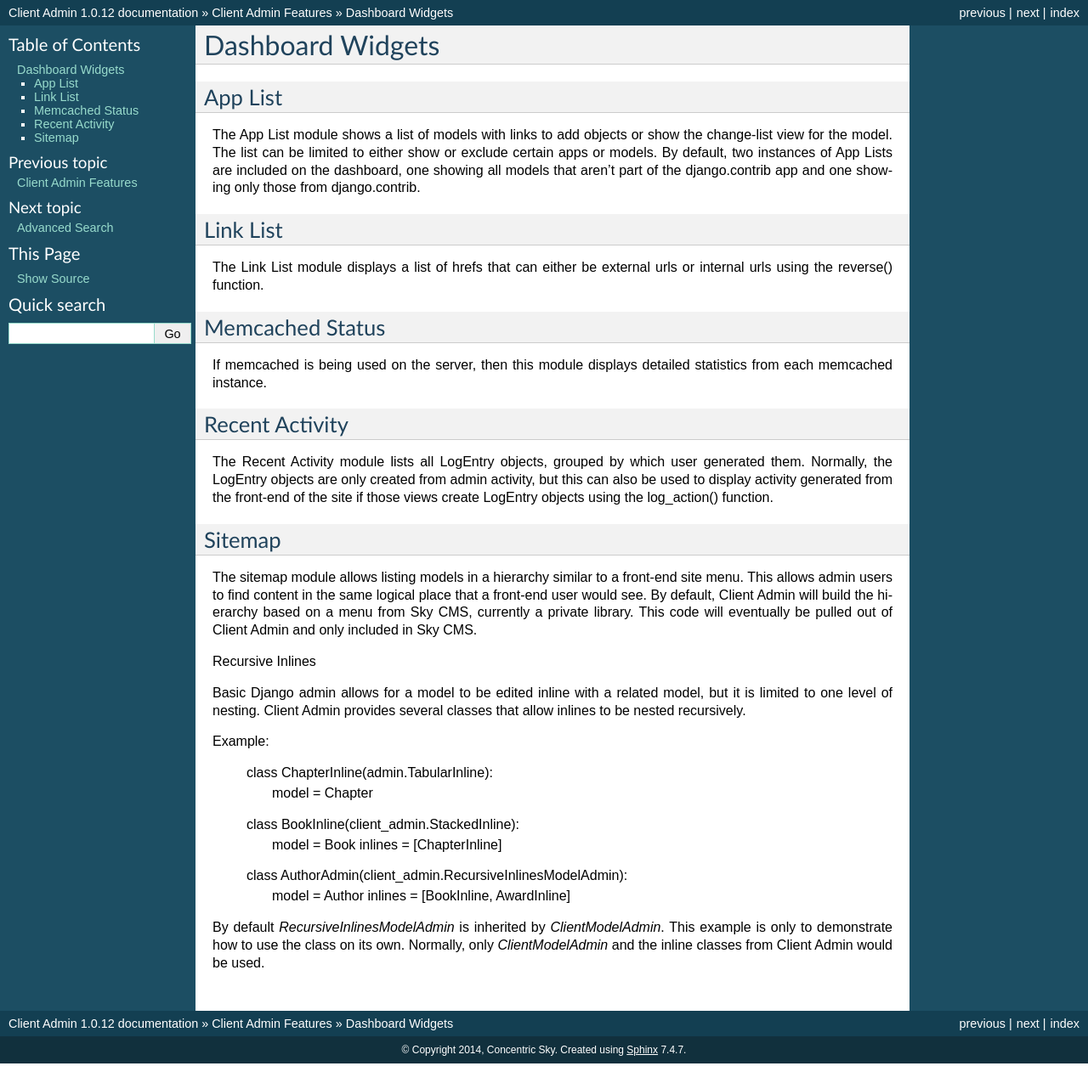
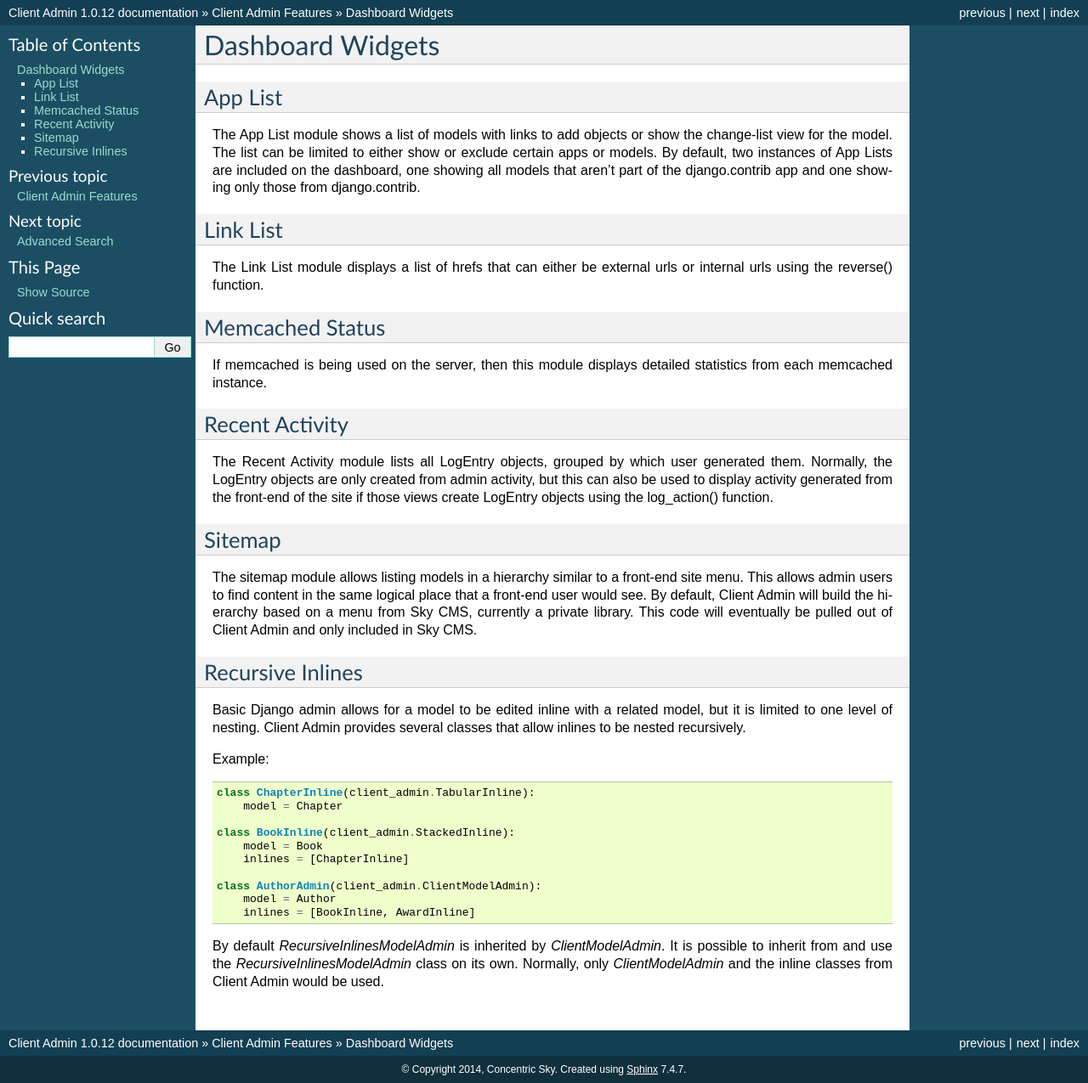
Before and after one commit to concentricsky/django-client-admin, a Sphinx documentation site: the page built from docs/dashboard.rst, in a window 1280 px wide. Shown: the whole page at 85% size. Built offline with Sphinx 7.4.7, drawn with Linux system fonts in a browser that asks for light colours; before the commit the page ends 1252 px from its top, so only the background shows below that.

Commit message:
docs updates

```diff
--- a/docs/dashboard.rst
+++ b/docs/dashboard.rst
@@ -28,24 +28,26 @@ The sitemap module allows listing models in a hierarchy similar to a front-end s
 
 
 Recursive Inlines
+-------------------
 
 Basic Django admin allows for a model to be edited inline with a related model, but it is limited to one level of nesting. Client Admin provides several classes that allow inlines to be nested recursively.
 
 Example:
 
+.. code-block:: python
 
-    class ChapterInline(admin.TabularInline):
+    class ChapterInline(client_admin.TabularInline):
         model = Chapter
 
     class BookInline(client_admin.StackedInline):
         model = Book
         inlines = [ChapterInline]
 
-    class AuthorAdmin(client_admin.RecursiveInlinesModelAdmin):
+    class AuthorAdmin(client_admin.ClientModelAdmin):
         model = Author
         inlines = [BookInline, AwardInline]
 
-By default `RecursiveInlinesModelAdmin` is inherited by `ClientModelAdmin`. This example is only to demonstrate how to use the class on its own. Normally, only `ClientModelAdmin` and the inline classes from Client Admin would be used.
+By default `RecursiveInlinesModelAdmin` is inherited by `ClientModelAdmin`. It is possible to inherit from and use the `RecursiveInlinesModelAdmin` class on its own. Normally, only `ClientModelAdmin` and the inline classes from Client Admin would be used.
 
 
 .. toctree::
--- a/docs/installation.rst
+++ b/docs/installation.rst
@@ -4,6 +4,8 @@ Installation
     pip install git+https://github.com/concentricsky/django-client-admin.git
 
 Include Client Admin in your settings.py. It should be listed before the django.contrib.admin module so that client_admin can override the default Django admin templates.
+
+.. code-block:: python
 
     INSTALLED_APPS = [
         'client_admin',
@@ -13,6 +15,8 @@ Include Client Admin in your settings.py. It should be listed before the django.
     ]
 
 Include Client Admin urls in your urls.py at the same path as normal contrib.admin
+
+.. code-block:: python
 
     urlpatterns = patterns('',
 
@@ -26,6 +30,8 @@ Include Client Admin urls in your urls.py at the same path as normal contrib.adm
     )
 
 Import and inherit from ClientModelAdmin and Inline classes.
+
+.. code-block:: python
 
     from client_admin.admin import ClientModelAdmin, GroupedInline, TabularInline, StackedInline
 
```
